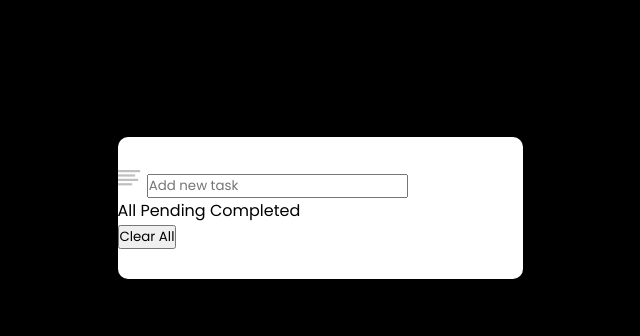
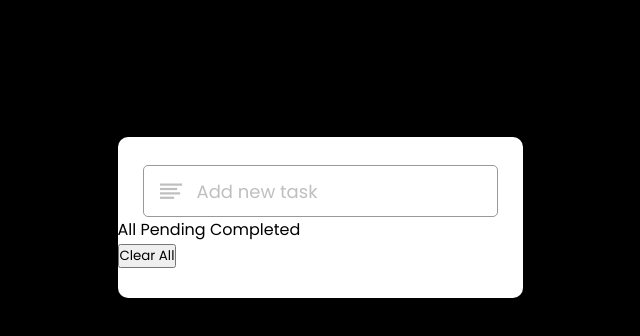
Before and after one commit to BarrioTropical/to-do-app-javascript, a plain HTML site: page index.html in a window 1280 px wide. Shown: the whole page, without its empty margins (320-960 px from the left). Drawn offline with nearby package versions, Linux system fonts and the light colour scheme.

Commit message:
css | task section
Signed-off-by: “Barrio <barriotropical@gmail.com>

```diff
--- a/css/style.css
+++ b/css/style.css
@@ -10,6 +10,8 @@
 
 :root{
     --black: #000;
+    --grey-light: #bfbfbf;
+    --grey: #999;
     --white: #FFF;
 }
 
@@ -33,3 +35,35 @@ body{
     padding: 28px 0 30px;
     border-radius: 10px;
 }
+
+/* task */
+.task-input{
+    height: 52px;
+    padding: 0 25px;
+    position: relative;
+}
+
+.task-input img{
+    top: 50%;
+    position: absolute;
+    transform: translate(17px, -50%);
+}
+
+.task-input input{
+    height: 100%;
+    width: 100%;
+    outline: none;
+    font-size: 18px;
+    border-radius: 5px;
+    padding: 0 20px 0 53px;
+    border: 1px solid var(--grey);
+}
+
+.task-input input:focus, .task-input input.active{
+    padding-left: 52px;
+    border: 2px solid var(--black);
+}
+
+.task-input input::placeholder{
+    color: var(--grey-light);
+}
```
Also changed, not shown: index.html (+4 -0 lines).
